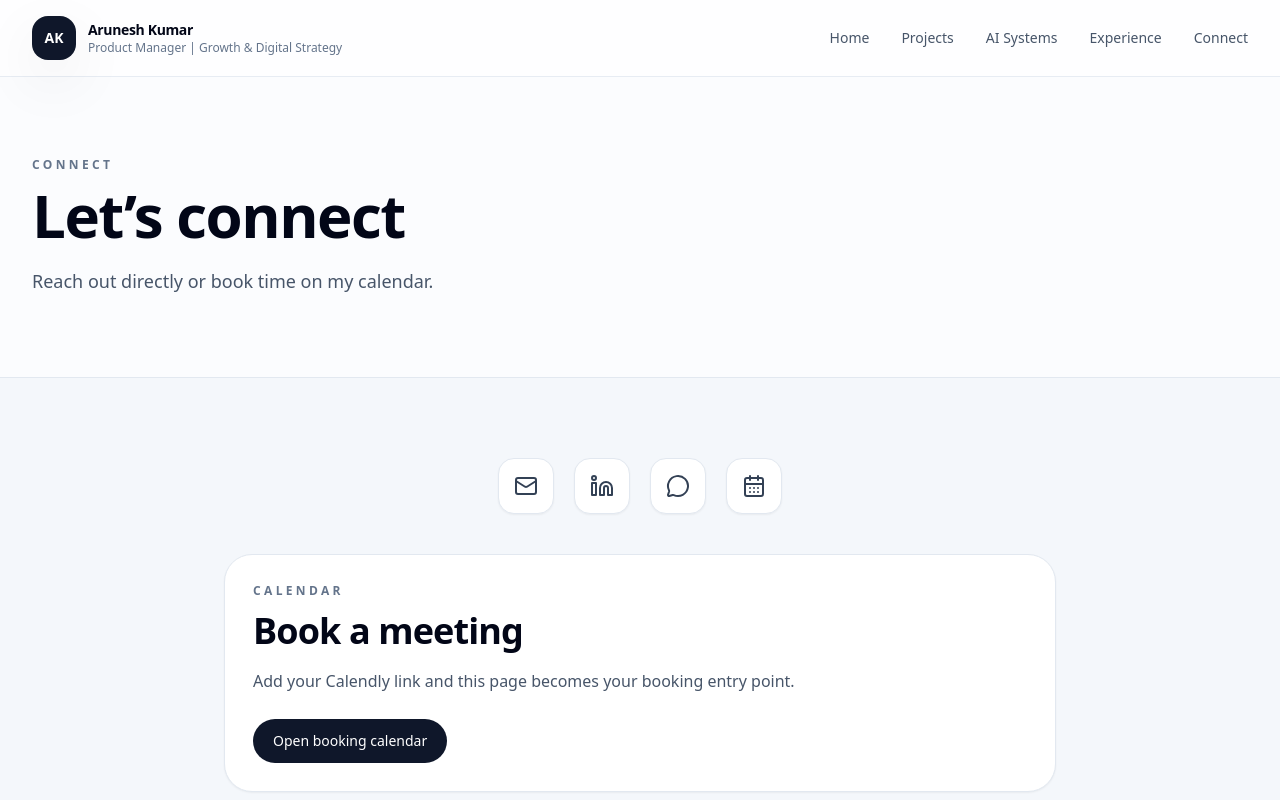
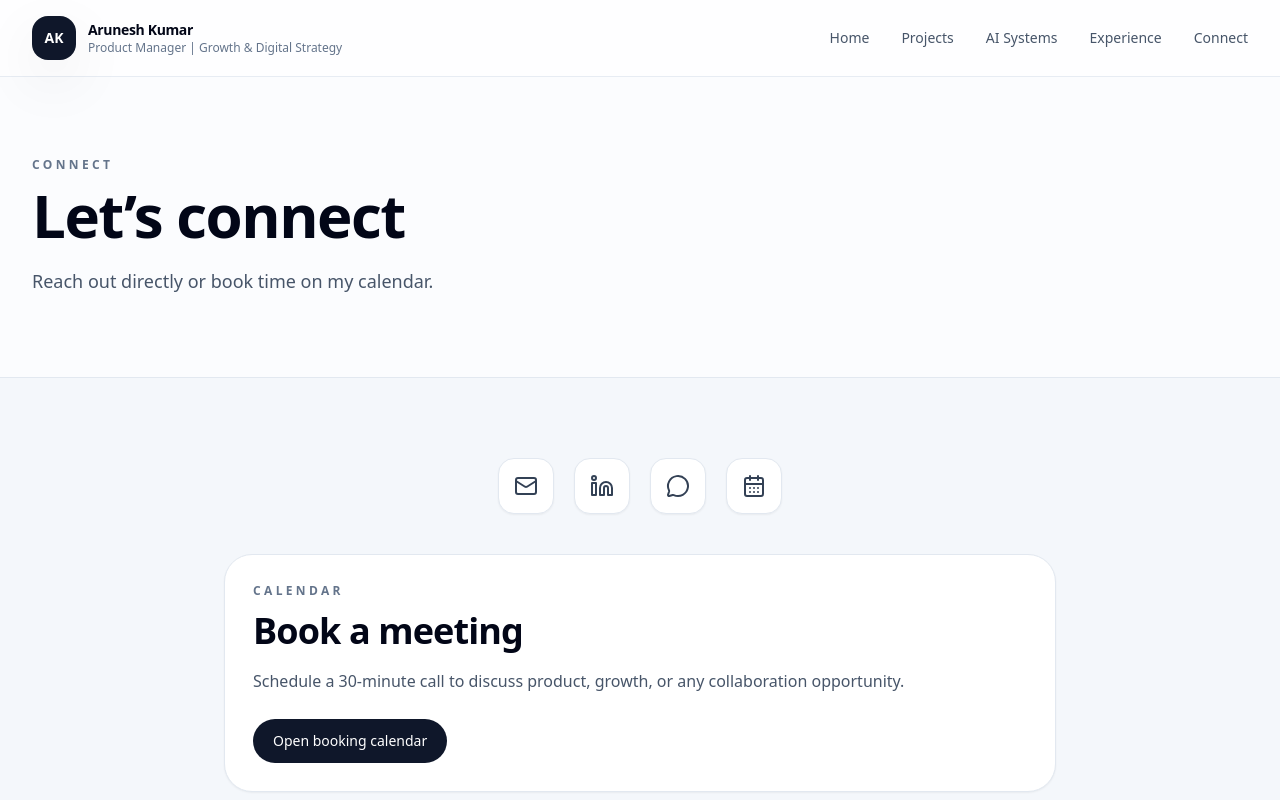
Before and after one commit to aruneshk30/Website, a Next.js app: page /connect in a window 1280 px wide. Shown: the top 800 px of the page. Built offline with nearby package versions, Linux system fonts and the light colour scheme.

Commit message:
Update page.tsx

```diff
--- a/app/connect/page.tsx
+++ b/app/connect/page.tsx
@@ -48,10 +48,10 @@ export default function ConnectPage() {
             <SectionHeading
               eyebrow="Calendar"
               title="Book a meeting"
-              subtitle="Add your Calendly link and this page becomes your booking entry point."
+              subtitle="Schedule a 30-minute call to discuss product, growth, or any collaboration opportunity."
             />
             <div className="mt-6">
-              <a href="https://calendly.com/your-link" target="_blank" rel="noreferrer" className="inline-flex items-center rounded-full bg-slate-900 px-5 py-3 text-sm font-medium text-white transition hover:bg-slate-700">
+              <a href="https://calendly.com/aruneshk30/30min" target="_blank" rel="noreferrer" className="inline-flex items-center rounded-full bg-slate-900 px-5 py-3 text-sm font-medium text-white transition hover:bg-slate-700">
                 Open booking calendar
               </a>
             </div>
```
